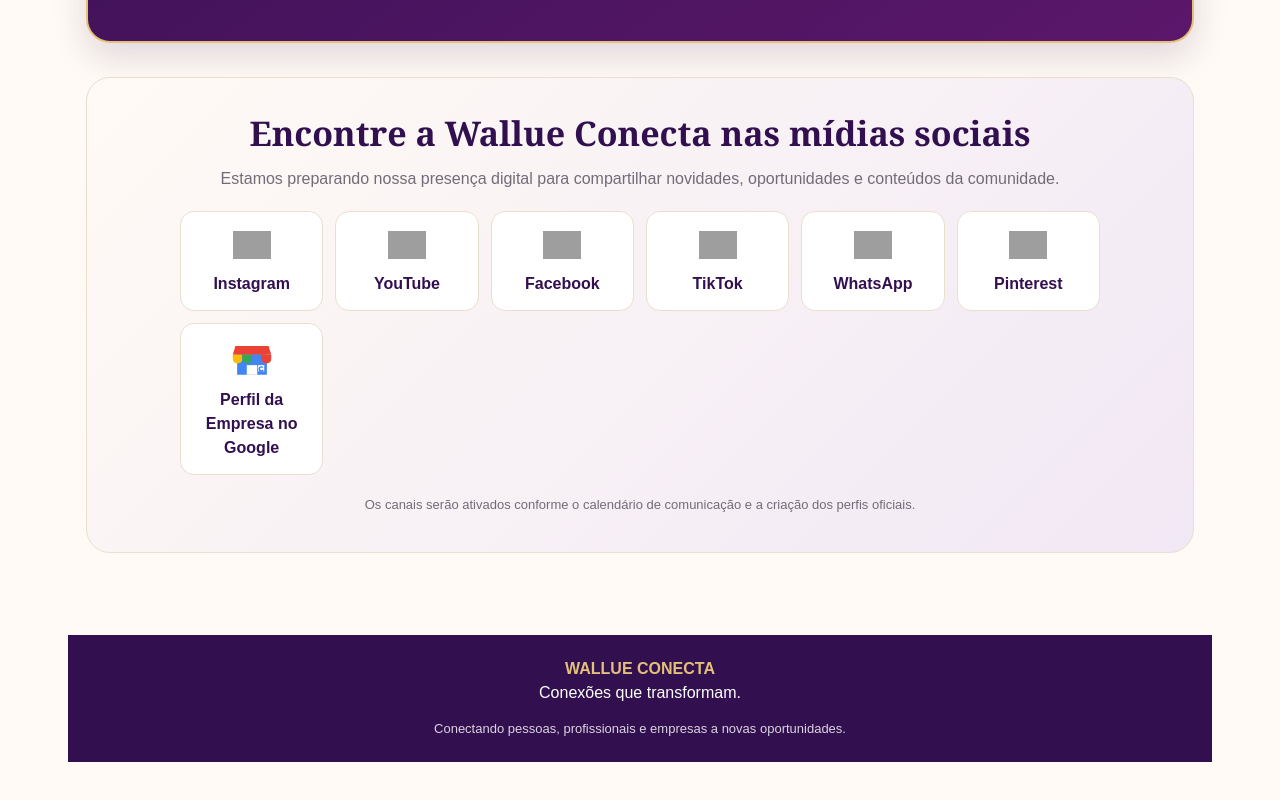
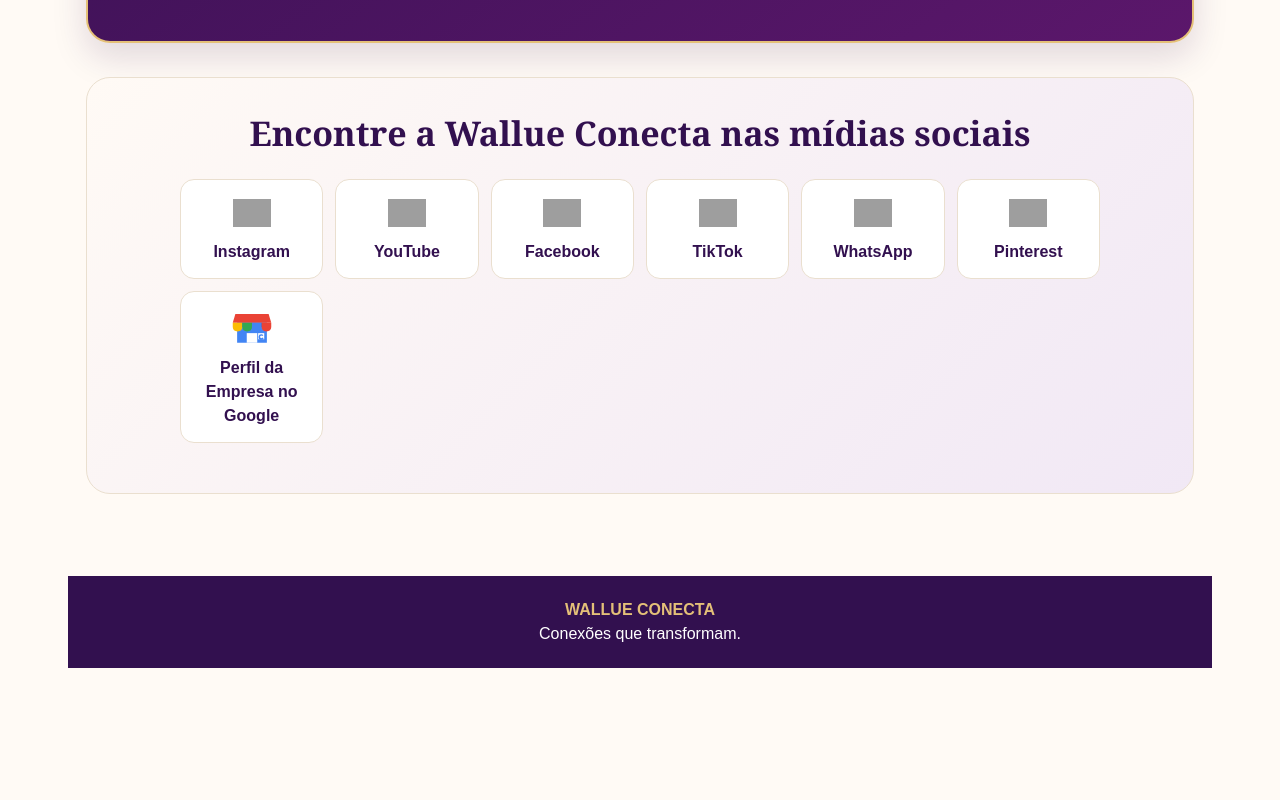
Before and after one commit to walluebeautclub2018/Wallue-site, a plain HTML site: page conecta.html in a window 1280 px wide. Shown: the part 3111-3911 px from the top of the page. After the commit the page ends 3835 px from the top, so only its background shows below. Drawn offline with Linux system fonts and the light colour scheme; grey boxes are pictures that could not be loaded; a script that the page names is missing.

Commit message:
Remove textos provisórios da seção de redes sociais e rodapé

```diff
--- a/conecta.html
+++ b/conecta.html
@@ -276,7 +276,6 @@ label{display:block;font-weight:700;font-size:14px;margin:12px 0 5px}input,selec
 </section>
 <section class="social-media-strip" id="redes-sociais" aria-label="Canais oficiais de divulgação da Wallue Conecta">
 <h2>Encontre a Wallue Conecta nas mídias sociais</h2>
-<p>Estamos preparando nossa presença digital para compartilhar novidades, oportunidades e conteúdos da comunidade.</p>
 <div class="media-grid" aria-label="Canais digitais previstos para divulgação">
 <div class="media-brand"><img src="https://cdn.simpleicons.org/instagram/E4405F" alt=""><span>Instagram</span></div>
 <div class="media-brand"><img src="https://cdn.simpleicons.org/youtube/FF0033" alt=""><span>YouTube</span></div>
@@ -298,11 +297,10 @@ label{display:block;font-weight:700;font-size:14px;margin:12px 0 5px}input,selec
 <path fill="#4285F4" d="M34.5 32.4a3.1 3.1 0 1 0 2.8 4.5l-1.5-.8a1.4 1.4 0 1 1-.1-1.7l1.3-1a3.1 3.1 0 0 0-2.5-1z"/>
 </svg><span>Perfil da Empresa no Google</span></div>
 </div>
-<p class="merch-note">Os canais serão ativados conforme o calendário de comunicação e a criação dos perfis oficiais.</p>
 </section>
 
 </main>
-<footer><strong>WALLUE CONECTA</strong><div>Conexões que transformam.</div><p style="max-width:760px;margin:14px auto 0;font-size:13px;line-height:1.6;opacity:.82">Conectando pessoas, profissionais e empresas a novas oportunidades.</p></footer>
+<footer><strong>WALLUE CONECTA</strong><div>Conexões que transformam.</div></footer>
 <script type="module">
 import { createClient } from 'https://esm.sh/@supabase/supabase-js@2';
 const SUPABASE_URL='https://jfpjokqdaobgxfplupqr.supabase.co';
```
